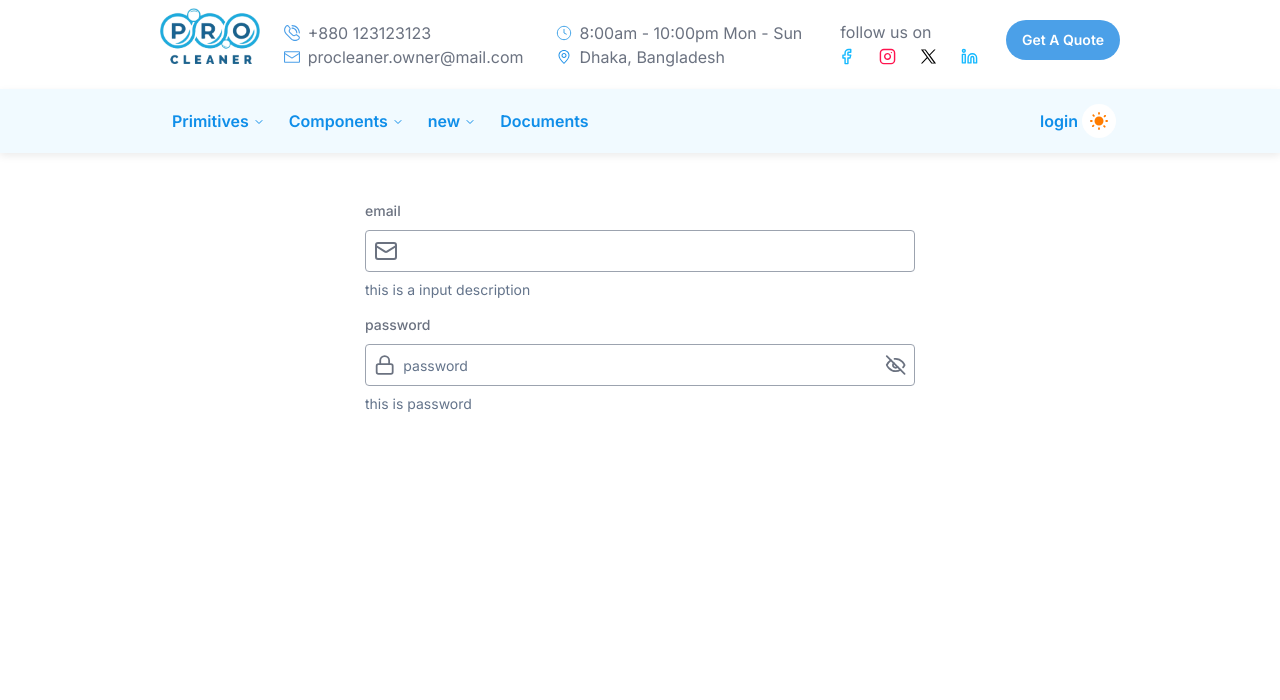
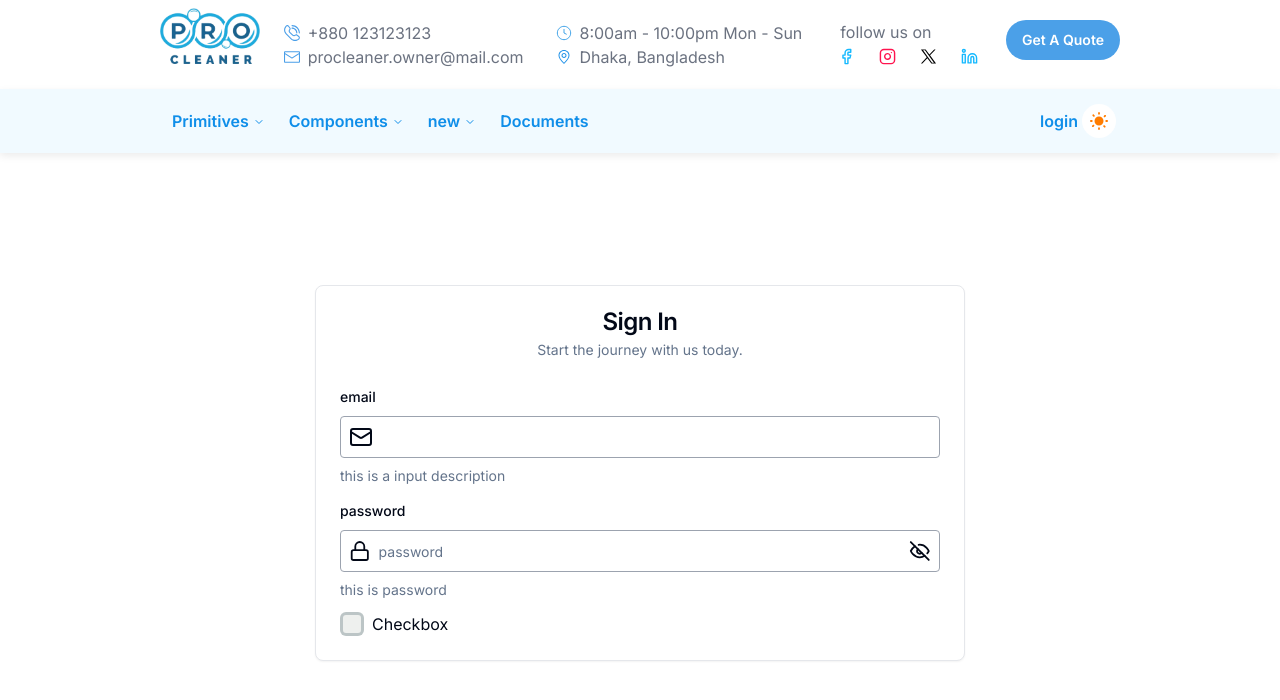
Before and after one commit to webreality-org/pro-cleaner-client, a Next.js app: page /sign-in in a window 1280 px wide. Shown: the top 700 px of the page. Built offline with nearby package versions, Linux system fonts and the light colour scheme.

Commit message:
ADDED: checkbox design.

```diff
--- a/src/app/(auth)/sign-in/page.tsx
+++ b/src/app/(auth)/sign-in/page.tsx
@@ -1,42 +1,17 @@
-'use client';
-import { zodResolver } from '@hookform/resolvers/zod';
-import { MailIcon } from 'lucide-react';
-import { SubmitHandler } from 'react-hook-form';
-import { z } from 'zod';
+import { Metadata } from 'next';
 
-import ReForm from '@/components/reUi/ReForm';
-import ReInput from '@/components/reUi/ReInput';
-import RePassInput from '@/components/reUi/RePassInput';
-import { userLoginSchema } from '@/lib/validations/userAuth.validations';
+import { Signin } from '@/components/view/user/auth/signin/Signin';
+export const metadata: Metadata = {
+  title: 'Pc-signin',
+  description: 'get clean start',
+};
 
-export type TInputs = z.infer<typeof userLoginSchema>;
-
-const TodoRhf = () => {
-  const defaultValues = {
-    email: '',
-    password: '',
-  };
-
-  const onSubmit: SubmitHandler<TInputs> = async (data) => {
-    console.log('🌼 🔥🔥 constonSubmit:SubmitHandler<TInputs>= 🔥🔥 data🌼', data);
-  };
+const SigninPage = () => {
   return (
-    <ReForm
-      submitHandler={onSubmit}
-      resolver={zodResolver(userLoginSchema)}
-      defaultValues={defaultValues}
-      mode="onChange"
-    >
-      <ReInput
-        name="email"
-        type="email"
-        description="this is a input description"
-        label="email"
-        prefix={<MailIcon />}
-      />
-      <RePassInput />
-    </ReForm>
+    <div>
+      <Signin />
+    </div>
   );
 };
 
-export default TodoRhf;
+export default SigninPage;
--- a/src/app/(auth)/sign-up/page.tsx
+++ b/src/app/(auth)/sign-up/page.tsx
@@ -3,7 +3,7 @@ import { Metadata } from 'next';
 import Signup from '@/components/view/user/auth/signup/Signup';
 
 export const metadata: Metadata = {
-  title: 'Pc-Signup',
+  title: 'Pc-signup',
   description: 'get clean start',
 };
 
--- a/src/components/reUi/ReForm.tsx
+++ b/src/components/reUi/ReForm.tsx
@@ -39,10 +39,7 @@ function ReForm({ children, submitHandler, defaultValues, resolver, mode = 'onBl
   // useEffect(() => reset(defaultValues), [defaultValues, reset, form]);
   return (
     <Form {...form}>
-      <form
-        onSubmit={handleSubmit(onSubmit)}
-        className="relative h-[550px] w-[550px] space-y-3 overflow-x-hidden"
-      >
+      <form onSubmit={handleSubmit(onSubmit)} className="relative  space-y-3 overflow-x-hidden">
         {children}
       </form>
       <NoSSRWrapper>
--- a/src/components/view/shared/navbars/navbar/Navbar.tsx
+++ b/src/components/view/shared/navbars/navbar/Navbar.tsx
@@ -71,9 +71,9 @@ const Navbar = () => {
     <ReNav
       leftNav={leftNav}
       midNav={midNav}
+      loginButton={true}
       additionalElement={
         <>
-          <button type="button">login</button>
           <NoSSRWrapper>
             <Theme />
           </NoSSRWrapper>
--- a/src/components/view/user/auth/signin/Signin.tsx
+++ b/src/components/view/user/auth/signin/Signin.tsx
@@ -0,0 +1,19 @@
+import SigninForm from './SigninForm';
+
+import { Card, CardContent, CardDescription, CardHeader, CardTitle } from '@/components/ui/card';
+
+export const Signin = () => {
+  return (
+    <div className="">
+      <Card className="w-[650px]">
+        <CardHeader className="text-center">
+          <CardTitle>Sign In</CardTitle>
+          <CardDescription>Start the journey with us today.</CardDescription>
+        </CardHeader>
+        <CardContent>
+          <SigninForm />
+        </CardContent>
+      </Card>
+    </div>
+  );
+};
--- /dev/null
+++ b/src/components/view/user/auth/signin/SigninForm.tsx
@@ -0,0 +1,96 @@
+'use client';
+import { zodResolver } from '@hookform/resolvers/zod';
+import { MailIcon } from 'lucide-react';
+import { useState } from 'react';
+import { SubmitHandler } from 'react-hook-form';
+import { z } from 'zod';
+
+import ReForm from '@/components/reUi/ReForm';
+import ReInput from '@/components/reUi/ReInput';
+import RePassInput from '@/components/reUi/RePassInput';
+import { cn } from '@/lib/utils';
+import { userLoginSchema } from '@/lib/validations/userAuth.validations';
+import './check.css';
+
+export type TInputs = z.infer<typeof userLoginSchema>;
+
+const SigninForm = () => {
+  const defaultValues = {
+    email: '',
+    password: '',
+  };
+  const [isChecked, setIsChecked] = useState(false);
+  console.log('🌼 🔥🔥 SigninForm 🔥🔥 isChecked🌼', isChecked);
+
+  const handleCheckboxChange = () => {
+    setIsChecked(!isChecked);
+  };
+
+  const onSubmit: SubmitHandler<TInputs> = async (data) => {
+    console.log('🌼 🔥🔥 constonSubmit:SubmitHandler<TInputs>= 🔥🔥 data🌼', data);
+  };
+  return (
+    <ReForm
+      submitHandler={onSubmit}
+      resolver={zodResolver(userLoginSchema)}
+      defaultValues={defaultValues}
+      mode="onChange"
+    >
+      <ReInput
+        name="email"
+        type="email"
+        description="this is a input description"
+        label="email"
+        prefix={<MailIcon />}
+      />
+      <RePassInput />
+      {/*   write your code here for keep me signed in */}
+      <div className="checkbox-wrapper-37">
+        <input
+          type="checkbox"
+          onChange={handleCheckboxChange}
+          name="checkbox"
+          id="terms-checkbox-37"
+          className="hidden"
+        />
+        <label
+          htmlFor="terms-checkbox-37"
+          className="terms-label flex cursor-pointer items-center "
+        >
+          <svg
+            className={cn('checkbox-svg h-6 w-6', {})}
+            viewBox="0 0 200 200"
+            fill="none"
+            xmlns="http://www.w3.org/2000/svg"
+          >
+            <mask id="path-1-inside-1_476_5-37" fill="white">
+              <rect width="200" height="200" rx="50" ry="50"></rect>
+            </mask>
+            <rect
+              width="200"
+              height="200"
+              rx="50"
+              ry="50"
+              // style={{ stroke: '#00d9ff' }}
+              className={cn('checkbox-box', {
+                'checkbox-box-checked': isChecked,
+              })}
+              stroke-width="50"
+              mask="url(#path-1-inside-1_476_5-37)"
+            ></rect>
+            <path
+              className="checkbox-tick stroke-current"
+              d="M52 111.018L76.9867 136L149 64"
+              stroke-width="25"
+            ></path>
+          </svg>
+          <span className="label-text ml-2">Checkbox</span>
+        </label>
+      </div>
+
+      {/*   write your code here for forgot password */}
+    </ReForm>
+  );
+};
+
+export default SigninForm;
--- /dev/null
+++ b/src/components/view/user/auth/signin/check.css
@@ -0,0 +1,131 @@
+.checkbox-wrapper-37 .checkbox-box {
+  fill: #eef0ee;
+  stroke: #bcc5c6;
+
+  stroke-dasharray: 00;
+  stroke-linecap: square;
+
+
+  /* stroke-dashoffset: 800; */
+  transition:
+    stroke-dashoffset 0.5s ease-in,
+    stroke-dasharray 1.2s ease-out;
+}
+
+.checkbox-wrapper-37 .checkbox-tick {
+  stroke: #1491a7;
+  stroke-dasharray: 172;
+  stroke-dashoffset: 172;
+  transition: stroke-dashoffset 0.8s ease-in-out;
+}
+
+.checkbox-wrapper-37 input[type='checkbox']:checked + .terms-label .checkbox-tick {
+  stroke-dashoffset: 0;
+}
+
+.checkbox-box-checked {
+  stroke-dashoffset: 0;
+  stroke: #29d6e5 !important;
+  stroke-dasharray: 800 !important;
+}
+
+/* .checkbox-wrapper-37 .checkbox-box {
+  fill: #eef0ee;
+  stroke: #bcc5c6;
+
+  stroke-dashoffset: 800;
+  transition: stroke-dashoffset  0.9s ease-in-out;
+
+}
+
+.checkbox-wrapper-37 .checkbox-tick {
+  stroke: #1491a7;
+  stroke-dasharray: 172;
+  stroke-dashoffset: 172;
+  transition: stroke-dashoffset 0.8s ease-in-out;
+}
+
+.checkbox-wrapper-37 input[type='checkbox']:checked + .terms-label .checkbox-box,
+.checkbox-wrapper-37 input[type='checkbox']:checked + .terms-label .checkbox-tick {
+  stroke-dashoffset: 0;
+
+}
+.checkbox-box-checked {
+  stroke: #18d2e7 !important;
+  stroke-dasharray: 800 !important;
+
+} */
+/* .checkbox-wrapper-37 .checkbox-box {
+  fill: #eef0ee;
+  stroke: #bcc5c6;
+
+  stroke-dashoffset: 800;
+  transition: stroke-dashoffset  0.9s ease-in-out;
+
+}
+
+.checkbox-wrapper-37 .checkbox-tick {
+  stroke: #1491a7;
+  stroke-dasharray: 172;
+  stroke-dashoffset: 172;
+  transition: stroke-dashoffset 0.8s ease-in-out;
+}
+
+.checkbox-wrapper-37 input[type='checkbox']:checked + .terms-label .checkbox-box,
+.checkbox-wrapper-37 input[type='checkbox']:checked + .terms-label .checkbox-tick {
+  stroke-dashoffset: 0;
+  stroke-dasharray: 800 !important;
+}
+.checkbox-box-checked {
+  stroke: #18d2e7 !important;
+  stroke-dasharray: 800 !important;
+
+} */
+/* .checkbox-wrapper-37 .checkbox-box {
+  fill: #eef0ee;
+  stroke: #bcc5c6;
+
+  stroke-dashoffset: 800;
+  transition: stroke-dashoffset  0.9s ease-in-out;
+
+}
+
+.checkbox-wrapper-37 .checkbox-tick {
+  stroke: #1491a7;
+  stroke-dasharray: 172;
+  stroke-dashoffset: 172;
+  transition: stroke-dashoffset 0.8s ease-in-out;
+}
+
+.checkbox-wrapper-37 input[type='checkbox']:checked + .terms-label .checkbox-box,
+.checkbox-wrapper-37 input[type='checkbox']:checked + .terms-label .checkbox-tick {
+  stroke-dashoffset: 0;
+}
+.checkbox-box-checked {
+  stroke: #18d2e7 !important;
+  stroke-dasharray: 40 !important;
+
+} */
+/* .checkbox-wrapper-37 .checkbox-box {
+  fill: #eef0ee;
+  stroke: #bcc5c6;
+
+
+  transition: stroke-dashoffset 0.6s ease-in;
+}
+
+.checkbox-wrapper-37 .checkbox-tick {
+  stroke: #1491a7;
+  stroke-dasharray: 172;
+  stroke-dashoffset: 172;
+  transition: stroke-dashoffset 0.8s ease-in;
+}
+
+.checkbox-wrapper-37 input[type='checkbox']:checked + .terms-label .checkbox-box,
+.checkbox-wrapper-37 input[type='checkbox']:checked + .terms-label .checkbox-tick {
+  stroke-dashoffset: 0;
+}
+.checkbox-box-checked {
+  stroke: #18d2e7 !important;
+
+} */
--- a/src/components/view/user/auth/signup/SignupForm.tsx
+++ b/src/components/view/user/auth/signup/SignupForm.tsx
@@ -41,8 +41,6 @@ const SignupForm = () => {
   });
   const { getFieldState, handleSubmit, watch, formState } = form;
   const { isSubmitting } = formState;
-  console.log('🌼 🔥🔥 SignupForm 🔥🔥 isSubmitting🌼', isSubmitting);
-
   const emailState = getFieldState('email');
   useEffect(() => {
     const passwordState = getFieldState('password');
@@ -78,8 +76,6 @@ const SignupForm = () => {
       dispatch(setTimerOn(true));
     }
     console.log(data);
-
-    console.log('🌼 🔥🔥 const onSubmit:SubmitHandler<Input>= 🔥🔥 data🌼', data);
   };
 
   return (
@@ -129,7 +125,7 @@ const SignupForm = () => {
               ease: 'easeInOut',
             }}
           >
-            {<OtpVerification />}
+            <OtpVerification />
           </motion.div>
 
           <div className="">
```
Also changed, not shown: src/components/reUi/ReNav.tsx (+6 -6 lines).
